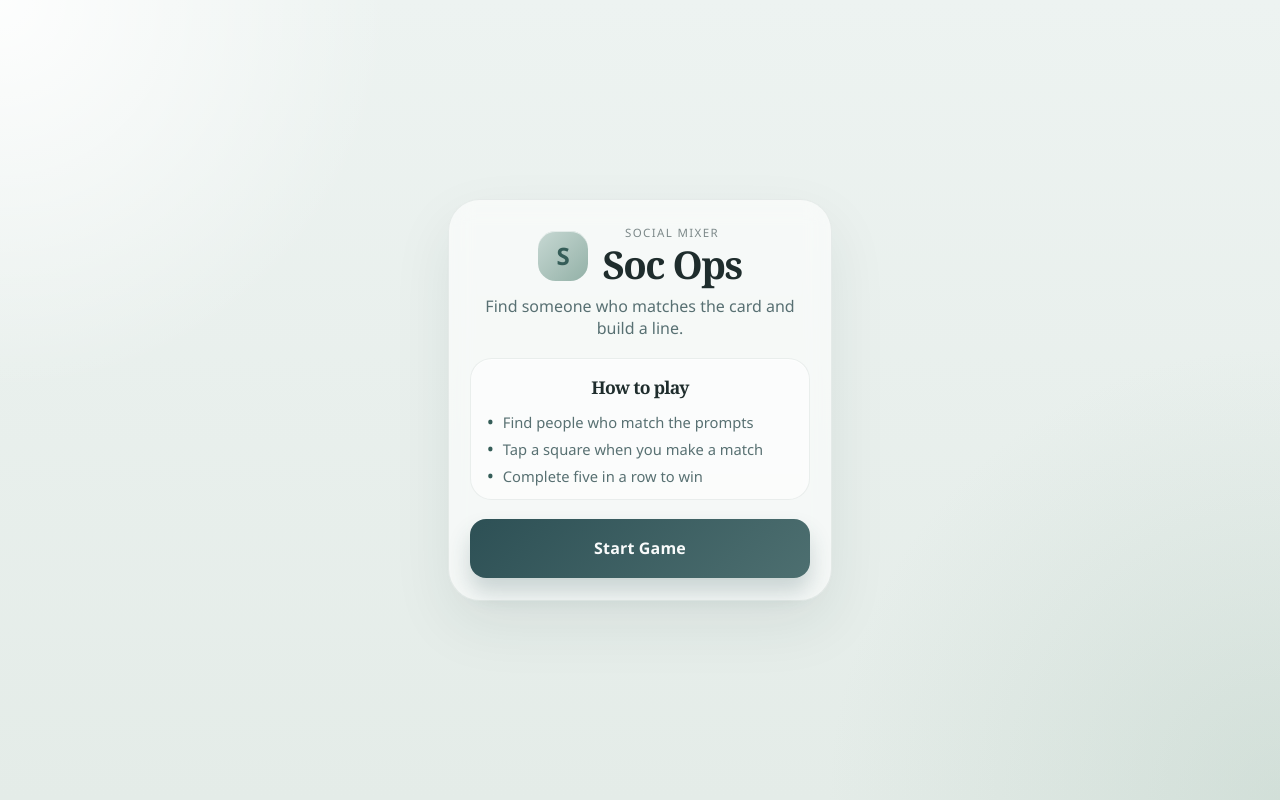
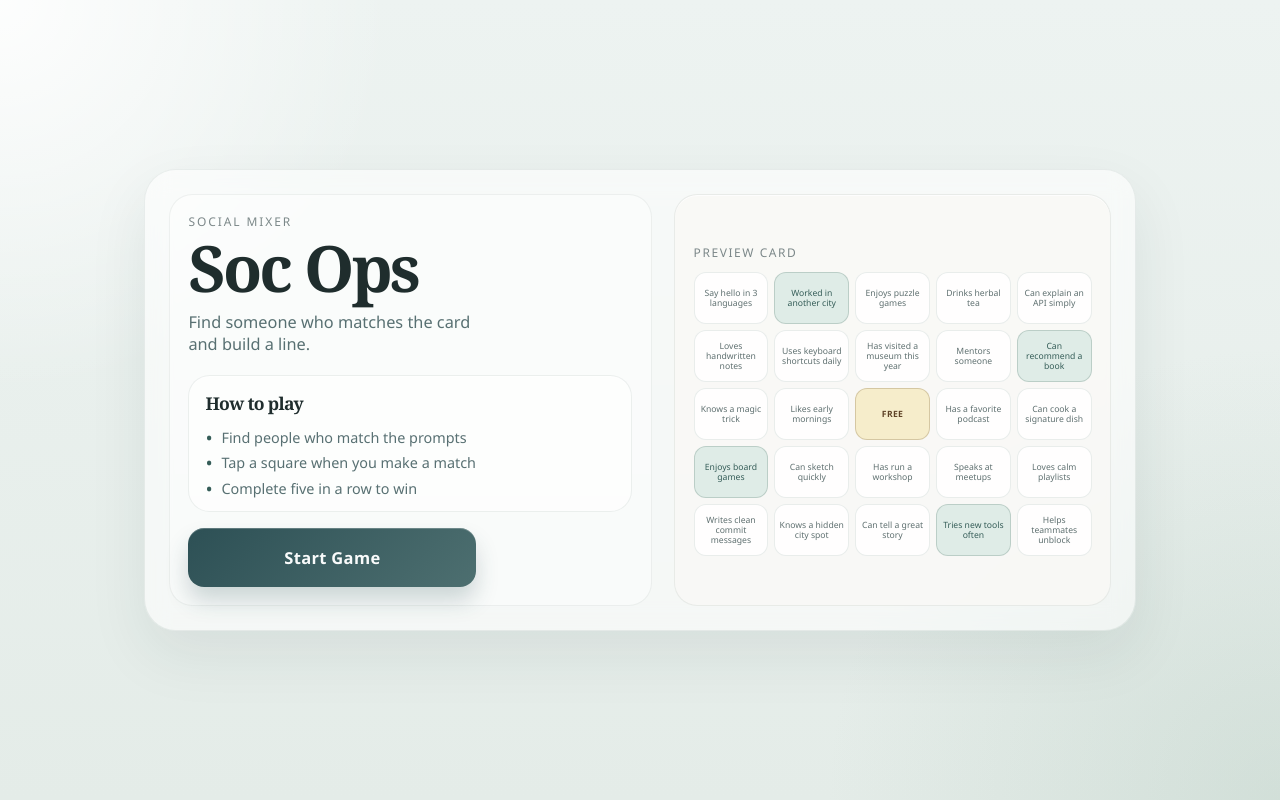
Before and after one commit to treinamentos-serpro/copilot-dev-days-flavio.pereira, a Spring Boot app: page / in a window 1280 px wide. Run offline with Spring Boot 4, Linux system fonts and the light colour scheme.

Commit message:
Redesign lobby with editorial start screen and static preview
Co-authored-by: doflavio <22053378+doflavio@users.noreply.github.com>

```diff
--- a/socops/src/main/resources/static/css/app.css
+++ b/socops/src/main/resources/static/css/app.css
@@ -173,8 +173,8 @@ button:disabled { cursor: default; }
 }
 
 .lobby-panel {
-    width: min(100%, 28rem);
-    padding: 1.6rem 1.3rem 1.4rem;
+    width: min(100%, 62rem);
+    padding: 1.5rem;
     border: 1px solid rgba(61, 91, 85, 0.09);
     border-radius: 2rem;
     background: rgba(255, 255, 255, 0.58);
@@ -182,50 +182,50 @@ button:disabled { cursor: default; }
     backdrop-filter: blur(12px);
 }
 
-.brand-block {
-    display: flex;
-    align-items: center;
-    justify-content: center;
-    gap: 0.9rem;
-    margin-bottom: 0.5rem;
+.lobby-layout {
+    display: grid;
+    gap: 1.3rem;
+    align-items: stretch;
 }
 
-.brand-mark {
-    display: inline-flex;
-    align-items: center;
-    justify-content: center;
-    width: 3.1rem;
-    height: 3.1rem;
-    border-radius: 1.1rem;
-    background: linear-gradient(135deg, #c7d8d3 0%, #93b1a7 100%);
-    color: var(--sage-deep);
-    font-size: 1.5rem;
-    font-weight: 700;
-    box-shadow: inset 0 1px 0 rgba(255,255,255,0.6);
+.lobby-copy {
+    text-align: left;
+    padding: 1rem;
+    border-radius: 1.45rem;
+    background: rgba(255, 255, 255, 0.42);
+    border: 1px solid rgba(61, 91, 85, 0.08);
 }
 
 .eyebrow {
-    font-size: 0.72rem;
-    letter-spacing: 0.12em;
+    font-size: 0.75rem;
+    letter-spacing: 0.16em;
     text-transform: uppercase;
     color: var(--muted-soft);
-    margin-bottom: 0.2rem;
+    margin-bottom: 0.45rem;
+}
+
+.lobby-title {
+    font-size: clamp(2.4rem, 5vw, 4rem);
+    line-height: 0.96;
+    letter-spacing: -0.045em;
+    margin-bottom: 0.75rem;
 }
 
 .tagline {
-    margin: 0.3rem 0 1.2rem;
-    text-align: center;
+    margin: 0 0 1.25rem;
+    max-width: 32ch;
     color: var(--muted);
-    font-size: 1rem;
+    font-size: 1.02rem;
 }
 
 .rules-card {
-    padding: 1rem 1rem 0.8rem;
+    padding: 0.95rem 1rem 0.8rem;
     border-radius: 1.35rem;
     background: rgba(255, 255, 255, 0.55);
     border: 1px solid rgba(61, 91, 85, 0.09);
     box-shadow: inset 0 1px 0 rgba(255,255,255,0.5);
-    margin-bottom: 1.2rem;
+    margin-bottom: 1rem;
+    max-width: 34rem;
 }
 
 .rules-card h2 {
@@ -238,9 +238,9 @@ button:disabled { cursor: default; }
     list-style: none;
     padding: 0;
     display: grid;
-    gap: 0.45rem;
+    gap: 0.4rem;
     color: var(--muted);
-    font-size: 0.92rem;
+    font-size: 0.9rem;
 }
 
 .rules-card li {
@@ -262,18 +262,83 @@ button:disabled { cursor: default; }
 }
 
 .primary-button {
-    width: 100%;
+    width: min(100%, 18rem);
     padding: 1rem 1.2rem;
     background: var(--button);
     color: #f9fbfb;
-    font-size: 1rem;
+    font-size: 1.03rem;
     font-weight: 700;
-    letter-spacing: 0.01em;
-    box-shadow: 0 14px 22px var(--button-shadow);
+    letter-spacing: 0.02em;
+    box-shadow: 0 14px 22px var(--button-shadow), inset 0 1px 0 rgba(255,255,255,0.22);
 }
 
 .primary-button:hover, .ghost-button:hover, .modal-button:hover { transform: translateY(-1px); }
 .primary-button:active, .ghost-button:active, .modal-button:active { transform: translateY(0); }
+.primary-button:focus-visible,
+.ghost-button:focus-visible,
+.modal-button:focus-visible {
+    outline: 3px solid rgba(122, 155, 146, 0.65);
+    outline-offset: 3px;
+}
+
+.lobby-preview-wrap {
+    border-radius: 1.45rem;
+    background: rgba(250, 249, 246, 0.72);
+    border: 1px solid rgba(61, 91, 85, 0.09);
+    padding: 1rem;
+    box-shadow: inset 0 1px 0 rgba(255,255,255,0.7);
+}
+
+.lobby-preview-title {
+    font-size: 0.75rem;
+    letter-spacing: 0.13em;
+    text-transform: uppercase;
+    color: var(--muted-soft);
+    margin-bottom: 0.7rem;
+}
+
+.lobby-preview {
+    display: grid;
+    grid-template-columns: repeat(5, minmax(0, 1fr));
+    gap: 0.38rem;
+}
+
+.preview-cell {
+    min-height: 3.25rem;
+    padding: 0.34rem 0.24rem;
+    border-radius: 0.75rem;
+    border: 1px solid rgba(61, 91, 85, 0.11);
+    background: rgba(255, 255, 255, 0.86);
+    color: #5f7070;
+    font-size: 0.54rem;
+    line-height: 1.18;
+    text-align: center;
+    display: flex;
+    align-items: center;
+    justify-content: center;
+}
+
+.preview-cell--marked {
+    background: rgba(222, 236, 230, 0.92);
+    border-color: rgba(65, 103, 92, 0.23);
+    color: var(--sage-deep);
+}
+
+.preview-cell--free {
+    background: rgba(244, 232, 186, 0.72);
+    border-color: rgba(122, 93, 50, 0.26);
+    color: #5f4327;
+    font-weight: 700;
+    text-transform: uppercase;
+    letter-spacing: 0.04em;
+}
+
+.reveal {
+    animation: fadeUp 520ms ease-out both;
+}
+
+.reveal-1 { animation-delay: 80ms; }
+.reveal-2 { animation-delay: 180ms; }
 
 .topbar {
     display: flex;
@@ -446,9 +511,29 @@ button:disabled { cursor: default; }
 }
 
 @media (max-width: 420px) {
-    .lobby-panel { border-radius: 1.5rem; }
-    .brand-block { flex-direction: column; text-align: center; }
+    .lobby-panel { border-radius: 1.5rem; padding: 1rem; }
+    .lobby-copy { padding: 0.85rem; }
+    .tagline { font-size: 0.96rem; }
+    .primary-button { width: 100%; }
     .board-tile { min-height: 58px; }
+}
+
+@media (min-width: 860px) {
+    .lobby-layout {
+        grid-template-columns: minmax(0, 1.05fr) minmax(0, 0.95fr);
+        gap: 1.4rem;
+    }
+
+    .lobby-copy,
+    .lobby-preview-wrap {
+        padding: 1.15rem;
+    }
+
+    .lobby-preview-wrap {
+        display: flex;
+        flex-direction: column;
+        justify-content: center;
+    }
 }
 
 @media (prefers-reduced-motion: reduce) {
@@ -471,3 +556,14 @@ button:disabled { cursor: default; }
 }
 
 .animate-\[bounce_0\.5s_ease-out\] { animation: bounce 0.5s ease-out; }
+
+@keyframes fadeUp {
+    from {
+        opacity: 0;
+        transform: translateY(10px);
+    }
+    to {
+        opacity: 1;
+        transform: translateY(0);
+    }
+}
--- a/socops/src/main/resources/templates/game.html
+++ b/socops/src/main/resources/templates/game.html
@@ -14,15 +14,11 @@
 <body class="h-full">
 
 <div id="lobbyView" class="flex flex-col items-center justify-center min-h-full p-6 lobby-shell">
-    <div class="lobby-panel text-center max-w-sm">
-        <div class="brand-block">
-            <div class="brand-mark">S</div>
-            <div>
+    <div class="lobby-panel">
+        <div class="lobby-layout">
+            <section class="lobby-copy reveal reveal-1">
                 <div class="eyebrow">social mixer</div>
-                <h1 class="text-4xl font-bold text-gray-900">Soc Ops</h1>
-            </div>
-        </div>
-
+                <h1 class="lobby-title text-gray-900">Soc Ops</h1>
                 <p class="tagline">Find someone who matches the card and build a line.</p>
 
                 <div class="rules-card">
@@ -34,9 +30,42 @@
                     </ul>
                 </div>
 
-        <button onclick="launchGame()" class="primary-button text-white font-semibold text-lg accent-active transition-colors">
+                <button onclick="launchGame()" class="primary-button text-white font-semibold text-lg accent-active transition-colors" aria-label="Start game">
                     Start Game
                 </button>
+            </section>
+
+            <aside class="lobby-preview-wrap reveal reveal-2" aria-hidden="true">
+                <div class="lobby-preview-title">Preview card</div>
+                <div class="lobby-preview">
+                    <div class="preview-cell">Say hello in 3 languages</div>
+                    <div class="preview-cell preview-cell--marked">Worked in another city</div>
+                    <div class="preview-cell">Enjoys puzzle games</div>
+                    <div class="preview-cell">Drinks herbal tea</div>
+                    <div class="preview-cell">Can explain an API simply</div>
+                    <div class="preview-cell">Loves handwritten notes</div>
+                    <div class="preview-cell">Uses keyboard shortcuts daily</div>
+                    <div class="preview-cell">Has visited a museum this year</div>
+                    <div class="preview-cell">Mentors someone</div>
+                    <div class="preview-cell preview-cell--marked">Can recommend a book</div>
+                    <div class="preview-cell">Knows a magic trick</div>
+                    <div class="preview-cell">Likes early mornings</div>
+                    <div class="preview-cell preview-cell--free">Free</div>
+                    <div class="preview-cell">Has a favorite podcast</div>
+                    <div class="preview-cell">Can cook a signature dish</div>
+                    <div class="preview-cell preview-cell--marked">Enjoys board games</div>
+                    <div class="preview-cell">Can sketch quickly</div>
+                    <div class="preview-cell">Has run a workshop</div>
+                    <div class="preview-cell">Speaks at meetups</div>
+                    <div class="preview-cell">Loves calm playlists</div>
+                    <div class="preview-cell">Writes clean commit messages</div>
+                    <div class="preview-cell">Knows a hidden city spot</div>
+                    <div class="preview-cell">Can tell a great story</div>
+                    <div class="preview-cell preview-cell--marked">Tries new tools often</div>
+                    <div class="preview-cell">Helps teammates unblock</div>
+                </div>
+            </aside>
+        </div>
     </div>
 </div>
 
```
Lines whose indentation alone changed are shown as unchanged.
